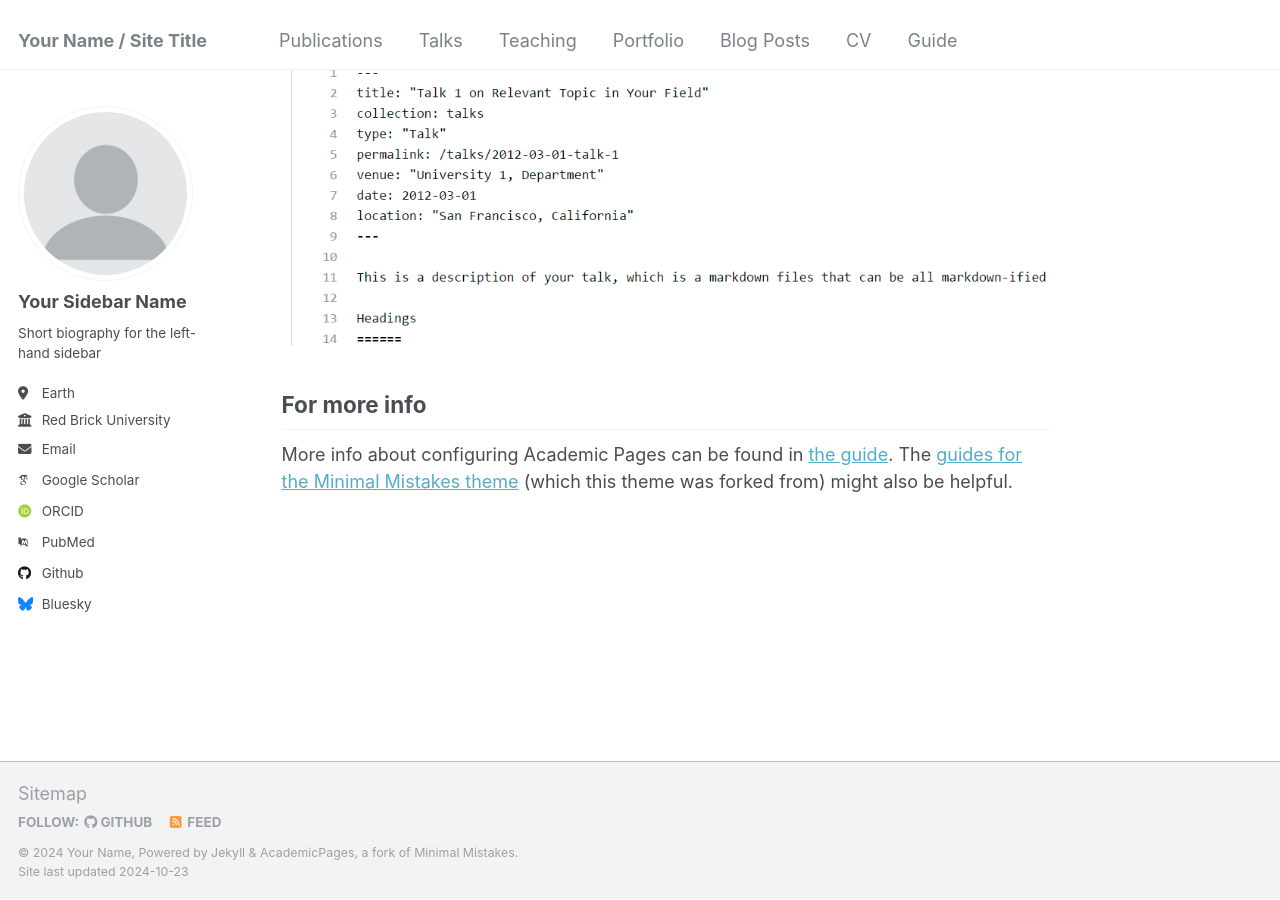
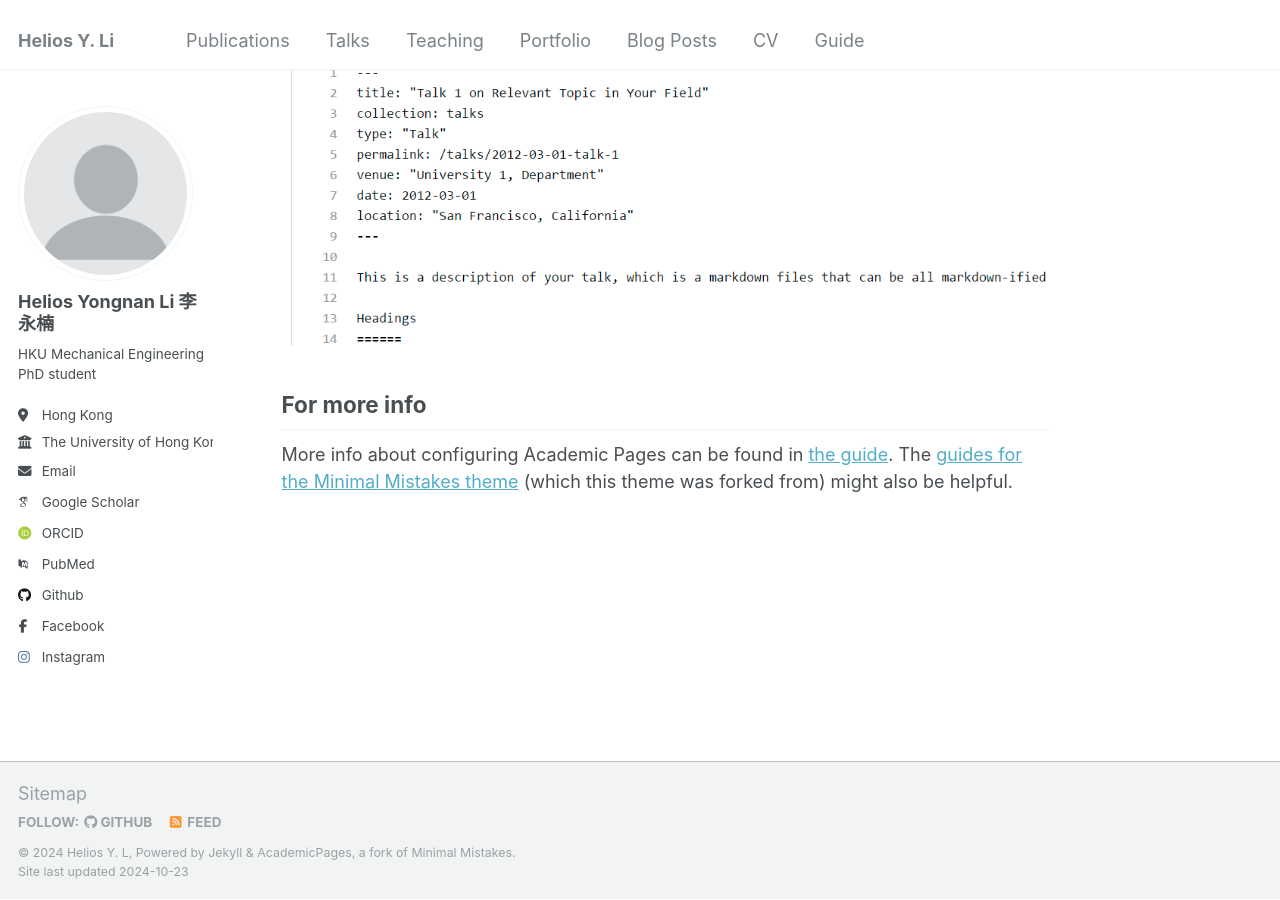
Before and after one commit to heliosynl/heliosynl.github.io, a Jekyll site: the page built from _pages/about.md, in a window 1280 px wide and 900 px high, scrolled down 2372 px. Built offline with Jekyll 4.4.1, drawn with Linux system fonts in a browser that asks for light colours; some web fonts are replaced.

Commit message:
_config.yml

```diff
--- a/_config.yml
+++ b/_config.yml
@@ -8,13 +8,13 @@
 
 # Basic Site Settings
 locale                   : "en-US"
-title                    : "Your Name / Site Title"
+title                    : "Helios Y. Li"
 title_separator          : "-"
-name                     : &name "Your Name"
-description              : &description "personal description"
-url                      : https://academicpages.github.io # the base hostname & protocol for your site e.g. "https://mmistakes.github.io"
+name                     : &name "Helios Y. L"
+description              : &description "HKU Mechanical Engineering PhD student"
+url                      : https://heliosynl.github.io # the base hostname & protocol for your site e.g. "https://mmistakes.github.io"
 baseurl                  : "" # the subpath of your site, e.g. "/blog"
-repository               : "academicpages/academicpages.github.io"
+repository               : "heliosynl/heliosynl.github.io"
 
 # Site Author - The following control what appear as part of the author content on the side bar.
 #               If a field is blank the icon and link will not appear, otherwise it will be shown.
@@ -22,19 +22,19 @@ repository               : "academicpages/academicpages.github.io"
 author:
   # Biographic information
   avatar           : "profile.png"
-  name             : "Your Sidebar Name"
+  name             : "Helios Yongnan Li 李永楠"
   pronouns         : # example: "she/her"
-  bio              : "Short biography for the left-hand sidebar"
-  location         : "Earth"
-  employer         : "Red Brick University"
+  bio              : "HKU Mechanical Engineering PhD student"
+  location         : "Hong Kong"
+  employer         : "The University of Hong Kong"
   uri              : # URL
-  email            : "none@example.org"
+  email            : "heliosynl@outlook.com"
 
   # Academic websites
   arxiv            : # URL - Update with the correct link to your profile
   googlescholar    : "https://scholar.google.com/citations?user=PS_CX0AAAAAJ"
   impactstory      : # URL
-  orcid            : "http://orcid.org/yourorcidurl"
+  orcid            : "https://orcid.org/my-orcid?orcid=0009-0004-8939-425X"
   semantic         : # URL
   pubmed           : "https://www.ncbi.nlm.nih.gov/pubmed/?term=john+snow"
   researchgate     : # URL
@@ -43,19 +43,19 @@ author:
   bitbucket        : # Username - Update with your username on the site
   codepen          : # Username
   dribbble         : # Username
-  github           : "academicpages"
+  github           : "heliosynl"
   kaggle           : # Username
   stackoverflow    : # User number or user number and name (i.e., use "1" or "1/jeff-atwood")
 
   # Social media
-  bluesky          : "bsky.app" # Replace this with you Bluesky username
-  facebook         : # Username
+  bluesky          : # Replace this with you Bluesky username
+  facebook         : "Helios Yongnan Li" # Username
   flickr           : # Username
   foursquare       : # Username
   goodreads        : # Username
   google_plus      : # Username
   keybase          : # Username
-  instagram        : # Username
+  instagram        : "heliosynl_54" # Username
   lastfm           : # Username
   linkedin         : # Username
   mastodon         : # URL
```
